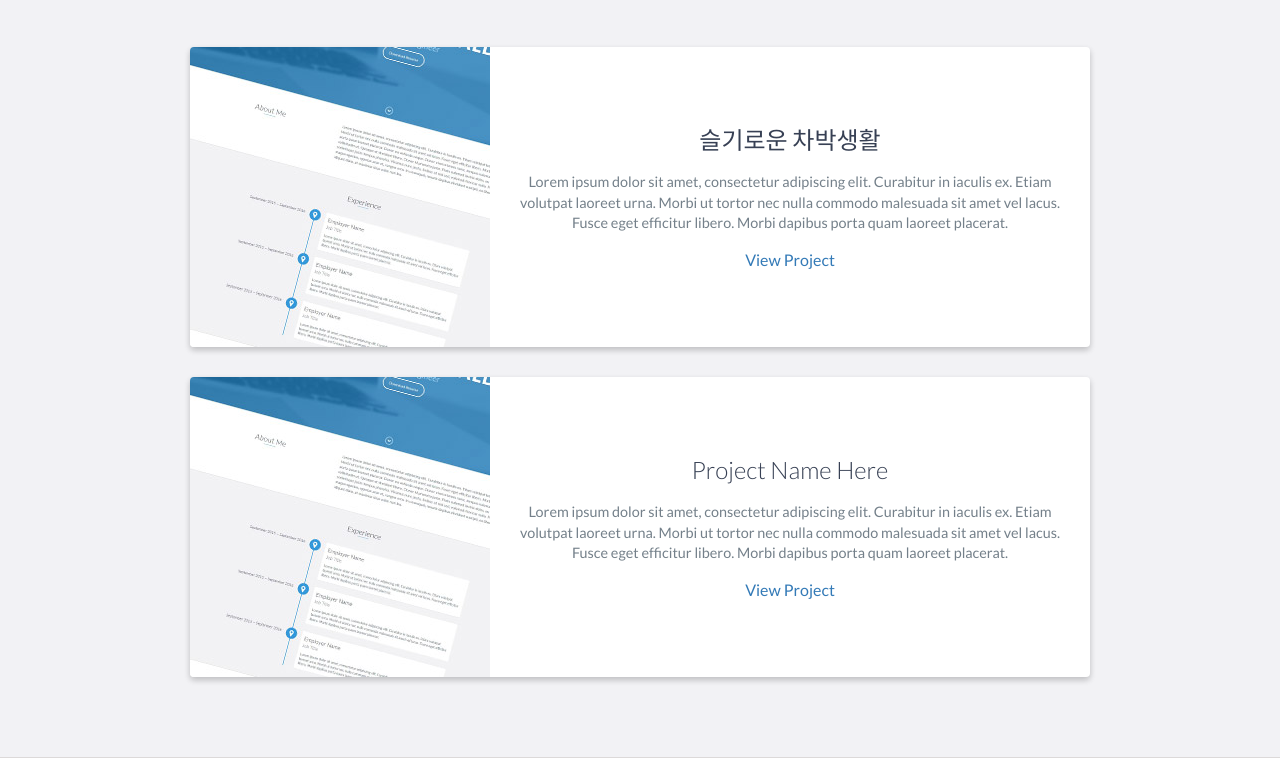
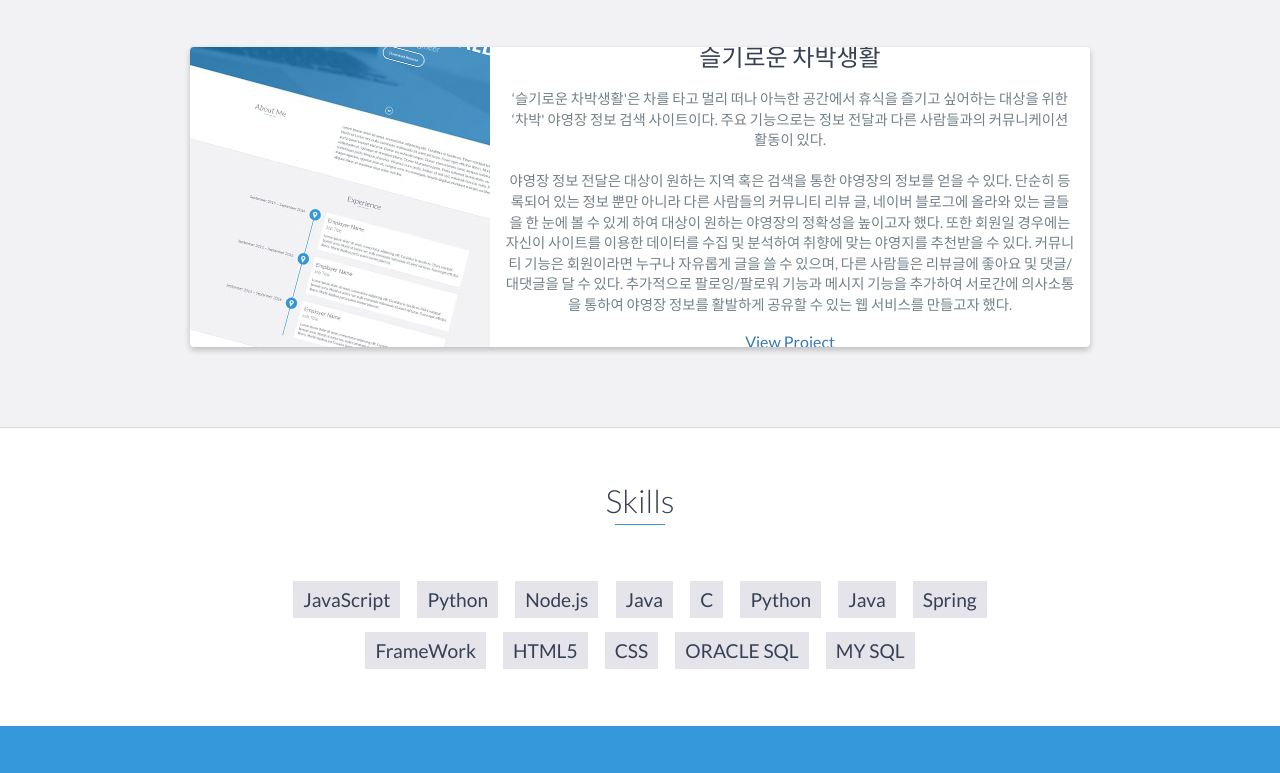
Before and after one commit to gudrms7328/portfolio, a website: page index.html in a window 1280 px wide. Shown: the part 2567-3340 px from the top of the page. Drawn offline with nearby package versions, Linux system fonts and the light colour scheme.

Commit message:
20201008-project

```diff
--- a/index.html
+++ b/index.html
@@ -154,29 +154,16 @@
                     <div class="project-info">
                         <h3>슬기로운 차박생활</h3>
                         <p>
-                            Lorem ipsum dolor sit amet, consectetur adipiscing elit. Curabitur in iaculis ex. Etiam volutpat laoreet urna. Morbi ut tortor nec nulla commodo malesuada sit amet vel lacus. Fusce eget efficitur libero. Morbi dapibus porta quam laoreet placerat.
+                            ‘슬기로운 차박생활'은 차를 타고 멀리 떠나 아늑한 공간에서 휴식을 즐기고 싶어하는 대상을 위한 ‘차박' 야영장 정보 검색 사이트이다. 주요 기능으로는 정보 전달과 다른 사람들과의 커뮤니케이션 활동이 있다.<br>
+<br>
+야영장 정보 전달은 대상이 원하는 지역 혹은 검색을 통한 야영장의 정보를 얻을 수 있다. 단순히 등록되어 있는 정보 뿐만 아니라 다른 사람들의 커뮤니티 리뷰 글, 네이버 블로그에 올라와 있는 글들을 한 눈에 볼 수 있게 하여 대상이 원하는 야영장의 정확성을 높이고자 했다. 또한 회원일 경우에는 자신이 사이트를 이용한 데이터를 수집 및 분석하여 취향에 맞는 야영지를 추천받을 수 있다. 커뮤니티 기능은 회원이라면 누구나 자유롭게 글을 쓸 수 있으며, 다른 사람들은 리뷰글에 좋아요 및 댓글/대댓글을 달 수 있다. 추가적으로 팔로잉/팔로워 기능과 메시지 기능을 추가하여 서로간에 의사소통을 통하여 야영장 정보를 활발하게 공유할 수 있는 웹 서비스를 만들고자 했다.
                         </p>
-                        <a href="https://github.com/gudrms7328/carbak.git">View Project</a>
+                        <a href="https://github.com/gudrms7328/carbak.git" target="_blank">View Project</a>
                     </div>
                     <!-- End .project-info -->
                 </div>
                 <!-- End .project -->
 
-                <div class="project shadow-large">
-                    <div class="project-image">
-                        <img src="images/project.jpg" />
-                    </div>
-                    <!-- End .project-image -->
-                    <div class="project-info">
-                        <h3>Project Name Here</h3>
-                        <p>
-                            Lorem ipsum dolor sit amet, consectetur adipiscing elit. Curabitur in iaculis ex. Etiam volutpat laoreet urna. Morbi ut tortor nec nulla commodo malesuada sit amet vel lacus. Fusce eget efficitur libero. Morbi dapibus porta quam laoreet placerat.
-                        </p>
-                        <a href="#">View Project</a>
-                    </div>
-                    <!-- End .project-info -->
-                </div>
-                <!-- End .project -->
             </div>
         </div>
     </div>
```
